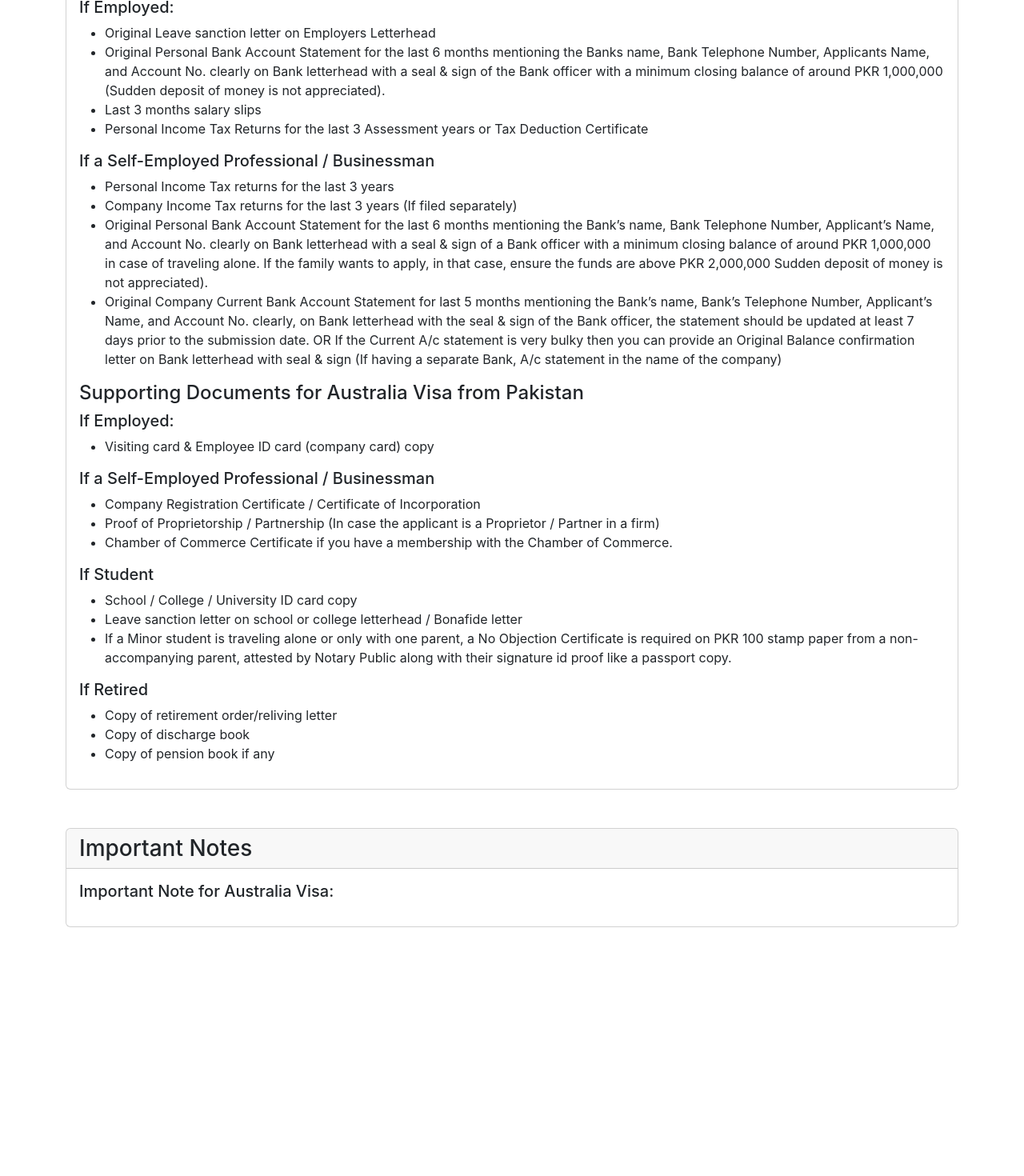
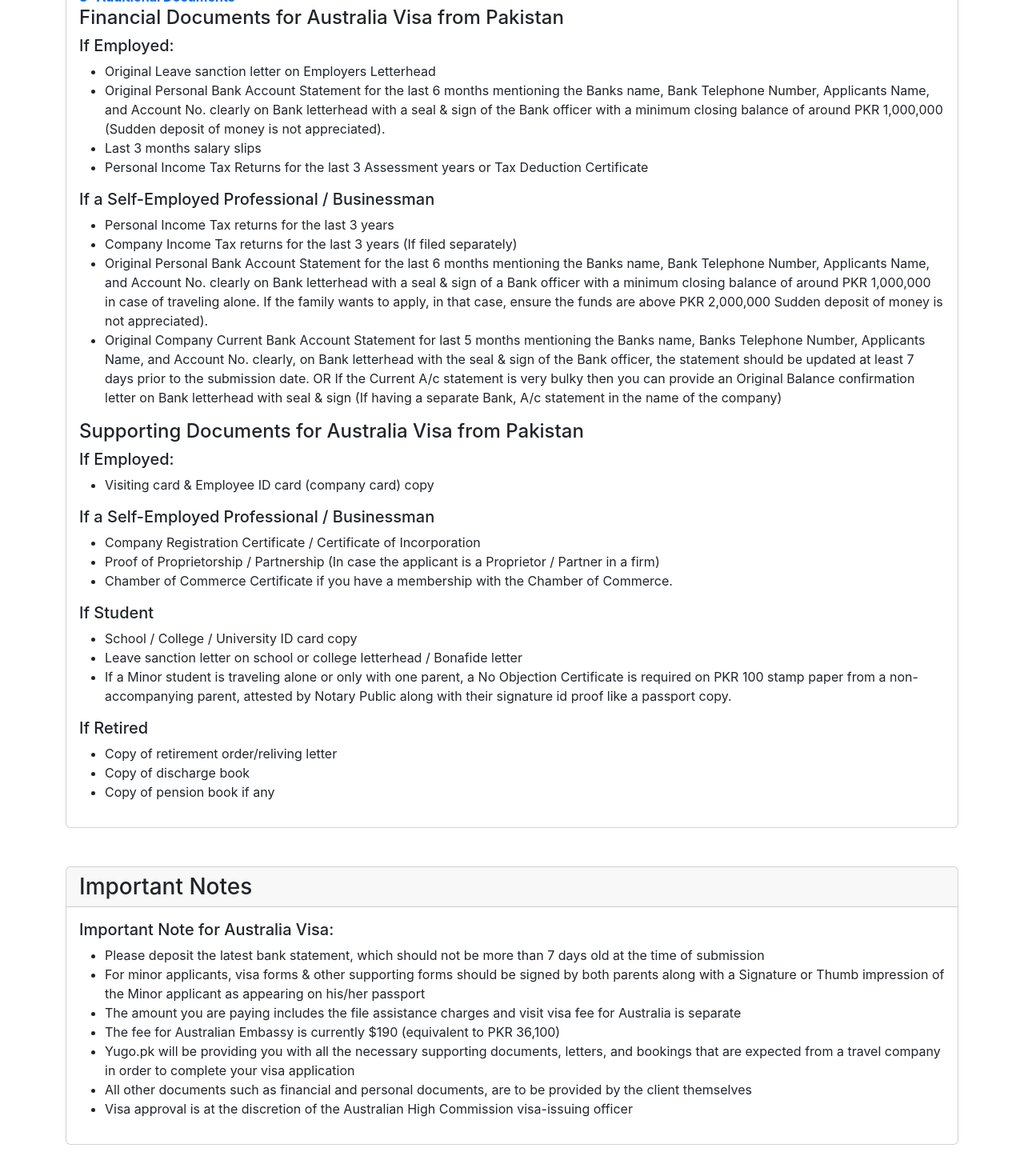
Before and after one commit to UmerYasir718/Travel_and_Tourism, a React (Create React App) app: page /country in a window 1280 px wide. Shown: the part 1374-2844 px from the top of the page at 80% size. Before the commit the page ends 2581 px from the top, so only its background shows below. Built offline with nearby package versions, Linux system fonts and the light colour scheme.

Commit message:
Abdullah

```diff
--- a/src/MyComponents/Country/Country.js
+++ b/src/MyComponents/Country/Country.js
@@ -1,13 +1,24 @@
 import React from "react";
 import Navbar from "../../mainComponets/Navbar";
 import CountryContent from "./CountryContent";
+import FAQ from "./FAQ";
 export default function Country() {
   return (
     <>
       <Navbar />
-      <img className="d-flex justify-content-center align-content-center"
-      src="./australia.jpg" alt="" style={{position:"relative",width:"98vw",height:"40vh",marginTop:"100px"}}/>
+      <img
+        className="d-flex justify-content-center align-content-center"
+        src="./australia.jpg"
+        alt=""
+        style={{
+          position: "relative",
+          width: "98vw",
+          height: "40vh",
+          marginTop: "100px",
+        }}
+      />
       <CountryContent />
+      <FAQ />
     </>
   );
 }
--- a/src/MyComponents/Country/CountryContent.js
+++ b/src/MyComponents/Country/CountryContent.js
@@ -2,7 +2,7 @@ import React from "react";
 export default function CountryContent() {
   return (
     <>
-      <div className="container">
+      <div className="container my-5 ">
         <h2>Australia</h2>
         <p>
           <ul>
@@ -22,9 +22,9 @@ export default function CountryContent() {
           Platform Intl also facilitates Australia visas.
         </p>
         {/* ---------------------------------------------------Cards section----------------------------------------------------------------- */}
-        <div class="card">
-          <h3 class="card-header ">Document Required </h3>
-          <div class="card-body">
+        <div className="card">
+          <h3 className="card-header ">Document Required </h3>
+          <div className="card-body">
             <p>
               <b className="text-primary"> 1-NADRA </b>
               <h5>Documents Required for Australia Visa from Pakistan</h5>
@@ -110,7 +110,7 @@ export default function CountryContent() {
                 </li>
                 <li>
                   Original Personal Bank Account Statement for the last 6 months
-                  mentioning the Bank’s name, Bank Telephone Number, Applicant’s
+                  mentioning the Banks name, Bank Telephone Number, Applicants
                   Name, and Account No. clearly on Bank letterhead with a seal &
                   sign of a Bank officer with a minimum closing balance of
                   around PKR 1,000,000 in case of traveling alone. If the family
@@ -119,8 +119,8 @@ export default function CountryContent() {
                 </li>
                 <li>
                   Original Company Current Bank Account Statement for last 5
-                  months mentioning the Bank’s name, Bank’s Telephone Number,
-                  Applicant’s Name, and Account No. clearly, on Bank letterhead
+                  months mentioning the Banks name, Banks Telephone Number,
+                  Applicants Name, and Account No. clearly, on Bank letterhead
                   with the seal & sign of the Bank officer, the statement should
                   be updated at least 7 days prior to the submission date. OR If
                   the Current A/c statement is very bulky then you can provide
@@ -182,12 +182,45 @@ export default function CountryContent() {
           </div>
         </div>
         {/* ---------------------------------------------------------Card#2---------------------------------------------- */}
-        <div class="card my-5">
-          <h3 class="card-header">Important Notes</h3>
-          <div class="card-body">
+        <div className="card my-5">
+          <h3 className="card-header">Important Notes</h3>
+          <div className="card-body">
             <div className="importantNotes">
               <h5> Important Note for Australia Visa: </h5>
-              <ul></ul>
+              <ul>
+                <li>
+                  Please deposit the latest bank statement, which should not be
+                  more than 7 days old at the time of submission
+                </li>
+                <li>
+                  For minor applicants, visa forms & other supporting forms
+                  should be signed by both parents along with a Signature or
+                  Thumb impression of the Minor applicant as appearing on
+                  his/her passport
+                </li>
+                <li>
+                  The amount you are paying includes the file assistance charges
+                  and visit visa fee for Australia is separate
+                </li>
+                <li>
+                  The fee for Australian Embassy is currently $190 (equivalent
+                  to PKR 36,100)
+                </li>
+                <li>
+                  Yugo.pk will be providing you with all the necessary
+                  supporting documents, letters, and bookings that are expected
+                  from a travel company in order to complete your visa
+                  application
+                </li>
+                <li>
+                  All other documents such as financial and personal documents,
+                  are to be provided by the client themselves
+                </li>
+                <li>
+                  Visa approval is at the discretion of the Australian High
+                  Commission visa-issuing officer
+                </li>
+              </ul>
             </div>
           </div>
         </div>
--- /dev/null
+++ b/src/MyComponents/Country/FAQ.js
@@ -0,0 +1,9 @@
+import React from "react";
+
+export default function () {
+  return (
+    <>
+      <div className="container"></div>
+    </>
+  );
+}
```
